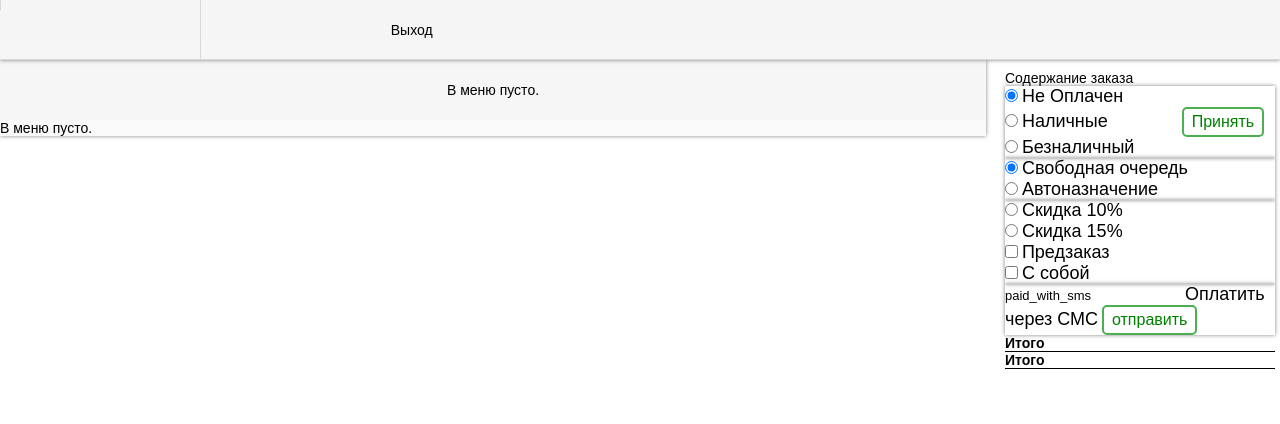
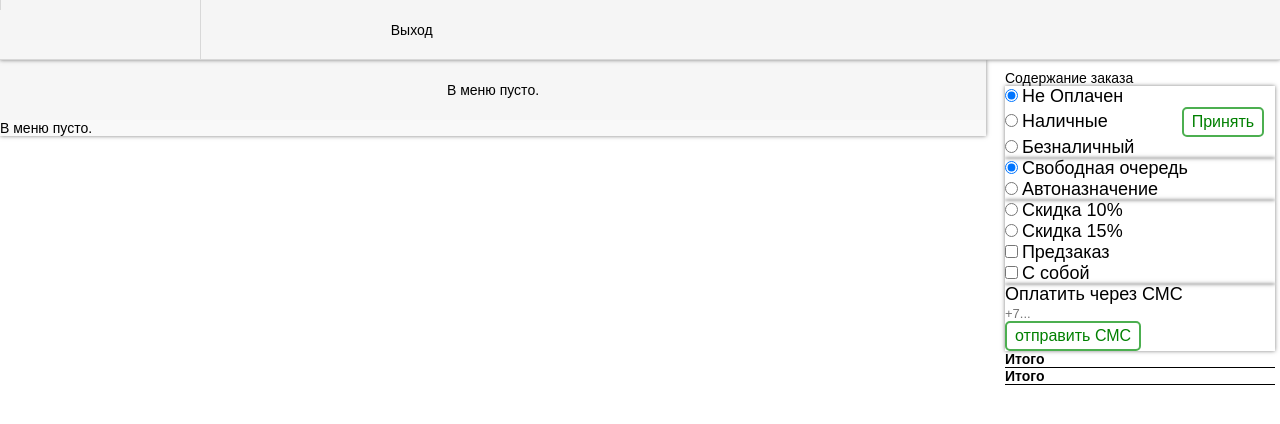
Before and after one commit to smirnovspacealexey/natruda-quene, a Django app: template python3-shawarma/templates/shaw_queue/menu_page.html in a window 1280 px wide. Shown: the top 424 px of the page. Run offline with Django 3.2, Linux system fonts and the light colour scheme; the template is opened without the code that fills it, so the values that code supplies are empty; some libraries are stand-ins or nearby versions.

Commit message:
add cmc in html

```diff
--- a/python3-shawarma/templates/shaw_queue/menu_page.html
+++ b/python3-shawarma/templates/shaw_queue/menu_page.html
@@ -163,10 +163,10 @@
                 </div>
                 <div class="shadowed">
                     <p>
-                        <input type="text" id="paid_with_sms" value="paid_with_sms" name="paid_with_sms" placeholder="телефон">
                         <label for="paid_with_sms">Оплатить через СМС</label>
-                        <button type="button" class="subm small-btn success" data-send-url="{% url 'make_order' %}">
-                            отправить
+                        <input type="text" id="paid_with_sms" name="paid_with_sms" placeholder="+7...">
+                        <button type="button" class="small-btn success">
+                            отправить СМС
                         </button>
                     </p>
                 </div>
```
